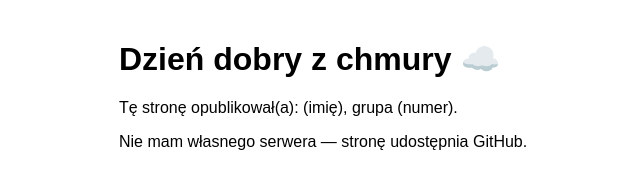
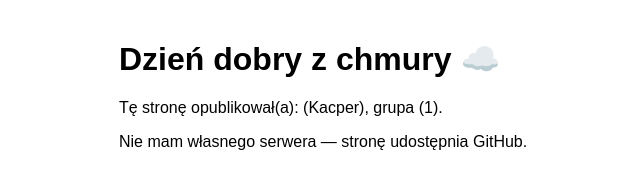
Before and after one commit to Keroczkaq/chmura-cwiczenia, a plain HTML site: page index.html in a window 1280 px wide. Shown: the full height of the page, 201-841 px from the left. Drawn offline with Linux system fonts and the light colour scheme.

Commit message:
Uzupełenie brakujących info na stronie

```diff
--- a/index.html
+++ b/index.html
@@ -6,7 +6,7 @@
 </head>
 <body style="font-family:sans-serif; max-width:640px; margin:40px auto">
   <h1>Dzień dobry z chmury ☁️</h1>
-  <p>Tę stronę opublikował(a): (imię), grupa (numer).</p>
+  <p>Tę stronę opublikował(a): (Kacper), grupa (1).</p>
   <p>Nie mam własnego serwera — stronę udostępnia GitHub.</p>
 </body>
 </html>
```
